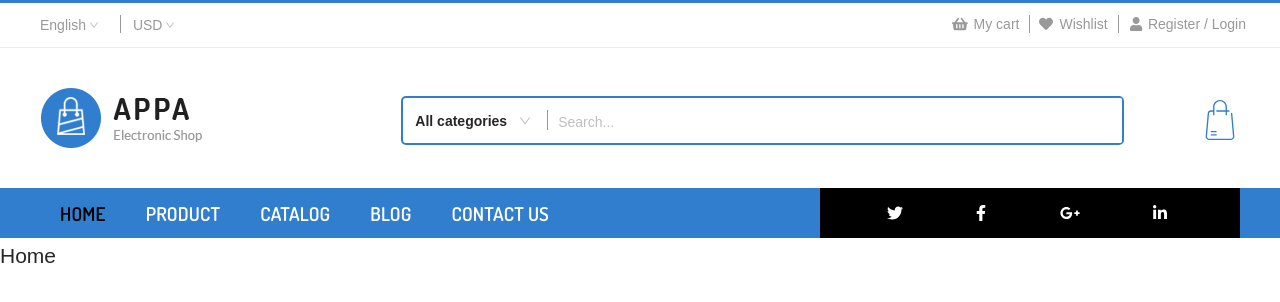
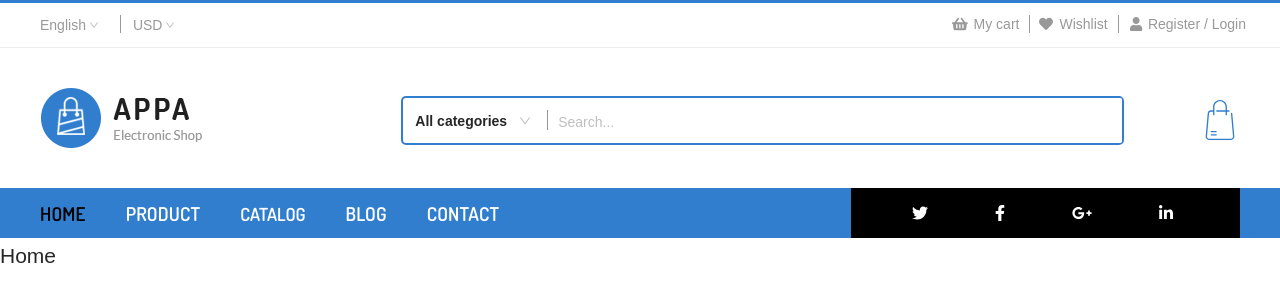
Before and after one commit to thaiqcuong97/Appa-Shop, a React (Create React App) app: page / in a window 1280 px wide. Shown: the top 302 px of the page. Built offline with nearby package versions, Linux system fonts and the light colour scheme; a web font is replaced by a local one.

Commit message:
style(appa-shop): custom header top nav menu

```diff
--- a/src/assets/styles/general.scss
+++ b/src/assets/styles/general.scss
@@ -48,6 +48,10 @@ svg {
     height: 18px;
     background: $darkgray;
   }
+}
+
+.mg-20 {
+  margin-left: -20px;
 }
 
 // menu sub categories
--- a/src/components/Header/Header.scss
+++ b/src/components/Header/Header.scss
@@ -93,6 +93,7 @@
 
       width: 65%;
       margin-top: 1px;
+      margin-right: 80px;
       padding-right: 100px;
 
       font-family: $font-title;
@@ -119,16 +120,19 @@
           -moz-transition: 0.2s ease-in;
           -ms-transition: 0.2s ease-in;
           -o-transition: 0.2s ease-in;
-          &:hover {
-            color: $dark;
-          }
         }
       }
       .active {
         color: $dark;
       }
-      a {
+      a,
+      span {
         color: $white;
+        padding: 0 20px;
+        cursor: pointer;
+        &:hover {
+          color: $dark;
+        }
       }
     }
     &--social-network {
--- a/src/components/Header/components/TopNav.tsx
+++ b/src/components/Header/components/TopNav.tsx
@@ -19,12 +19,12 @@ function TopNav() {
         <div className="top-nav__content">
           <div className="top-nav__content--nav-menu">
             <ul className="nav-menu">
-              <li><NavLink to={routes.HOME}>Home</NavLink></li>
+              <li><NavLink className="mg-20" exact to={routes.HOME}>Home</NavLink></li>
               <li><NavLink to={routes.PRODUCT}>Product</NavLink></li>
               <li className="nav-menu__dropdown">
-                <NavLink to={routes.CATALOG}>
+                <span>
                   Catalog
-                </NavLink>
+                </span>
                 <ul className="sub-categories">
                   <li className="sub-categories__content ">
                     <h3>Men&apos;s </h3>
@@ -56,7 +56,7 @@ function TopNav() {
                 </ul>
               </li>
               <li><NavLink to={routes.BLOG}>Blog</NavLink></li>
-              <li><NavLink to={routes.CONTACT}>Contact us</NavLink></li>
+              <li><NavLink to={routes.CONTACT}>Contact</NavLink></li>
             </ul>
           </div>
           <div className="top-nav__content--social-network">
--- a/src/routers/ProductRoutes.tsx
+++ b/src/routers/ProductRoutes.tsx
@@ -6,7 +6,7 @@ import routes from '../constants';
 export default function ProductRoutes() {
   return (
     <Switch>
-      <Route path={routes.PRODUCT} component={Product} />
+      <Route exact path={routes.PRODUCT} component={Product} />
     </Switch>
   );
 }
```
